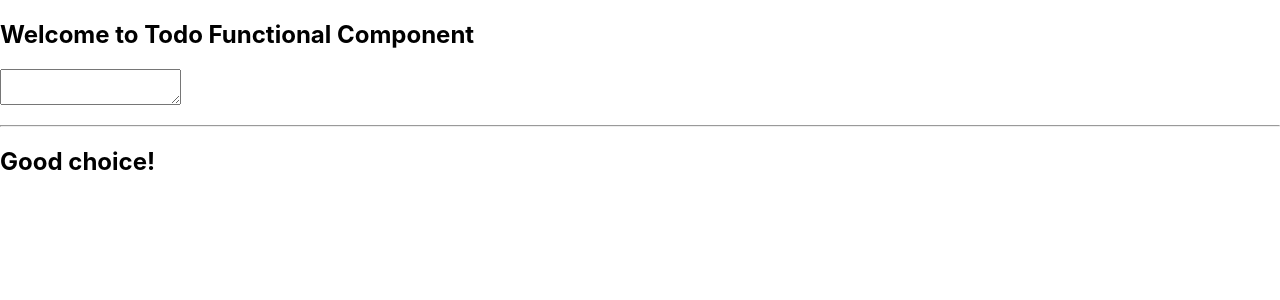
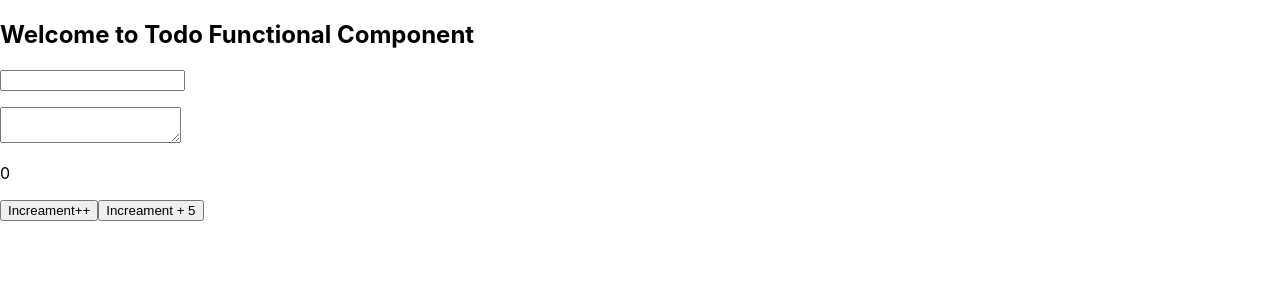
Before and after one commit to mdabdulhalimcse/ReactJS, a React (Create React App) app: page / in a window 1280 px wide. Shown: the top 300 px of the page. Built offline with nearby package versions, Linux system fonts and the light colour scheme.

Commit message:
react useState with prevState:

```diff
--- a/src/App.js
+++ b/src/App.js
@@ -1,5 +1,6 @@
 import React from "react";
 import './App.css';
+import Counter from './components/Counter';
 import Todo from "./components/Todo";
 
 export default class AppShowRenderProps extends React.Component{
@@ -10,6 +11,7 @@ export default class AppShowRenderProps extends React.Component{
         return(
           <div>
             <Todo />
+            <Counter />
           </div>
         );
     }
--- /dev/null
+++ b/src/components/Counter.js
@@ -0,0 +1,26 @@
+import { useState } from "react";
+
+export default function Counter(){
+    const [count, setCount] = useState(0);
+
+    const addFive = () =>{
+        let i = 0;
+        while( i < 5 ){
+            setCount((prevState) => prevState + 1);
+            i++;
+        }
+
+    }
+    return(
+        <div>
+            {count}
+            <p>
+                {/* <button type="button" onClick={() =>setCount(count + 1) } >Increament++</button>  */}
+
+                <button type="button" onClick={() =>setCount((precStateValue) => precStateValue +1) } >Increament++</button>
+
+                <button type="button" onClick={addFive} >Increament + 5 </button>
+            </p>
+        </div>
+    )
+}
--- a/src/components/Todo.js
+++ b/src/components/Todo.js
@@ -1,28 +1,30 @@
 import { useState } from "react";
 
 export default function Todo() {
-    const [todo, setTodo] = useState('');
-    const [warning, setWarning] = useState(null);
+    const [todo, setTodo] = useState({
+        title:"",
+        description: ""
+    });
 
-    const handleInput = (e) => {
-        const inputValue = e.target.value;
-        const updatedWarning = inputValue.includes('.js')
-        ? 'You need JavaScript skill to complete the task. Do you have it.?'
-        : null;
-
-       setTodo(inputValue);
-       setWarning(updatedWarning);
-    }
-
+const { title,description} = todo;
     return(
         <div>
             <h2>Welcome to Todo Functional Component</h2>
-        <p>{todo}</p>
+        <p>{title}</p>
         <p>
-            <textarea name='todo' value={todo} onChange={handleInput} />
+            <input type="text" value={title} onChange={(e) =>setTodo({
+                ...todo,
+                title:e.target.value,
+            })} />
         </p>
-        <hr/>
-        <h2>{warning || 'Good choice!'}</h2>
+        <p>
+            <textarea name='todo' value={description} onChange={(e) =>setTodo({
+                ...todo,
+                description:e.target.value,
+            })} />
+        </p>
+
+
     </div>
     )
 }
```
Also changed, not shown: src/components/TodoClass.js (deleted, +0 -34 lines).
